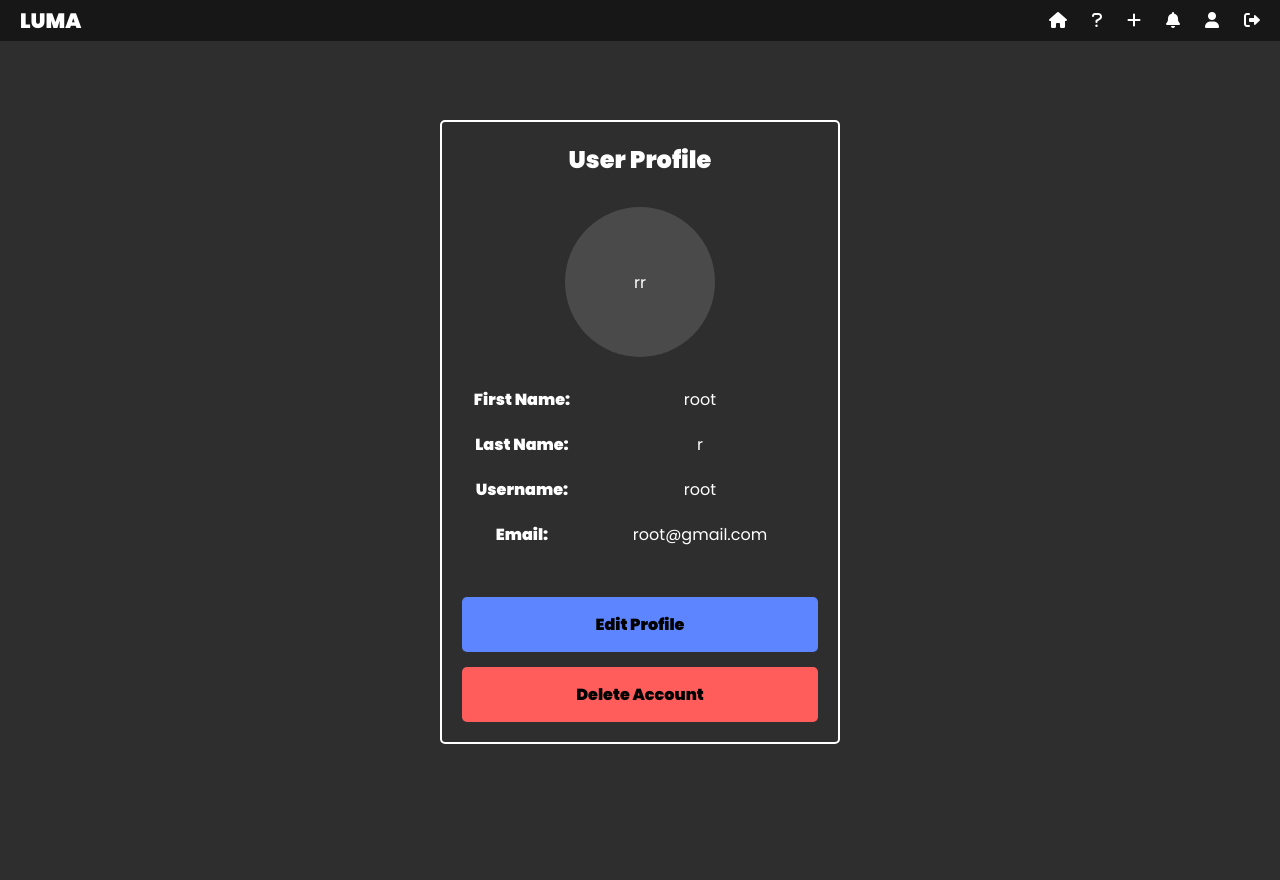
After one commit to 00ROHIT00/LUMA, a Django app: page /profile/ in a window 1280 px wide. The commit adds this page. Run offline with Django 5.2, Linux system fonts and the light colour scheme; a user stored in the database is signed in.

Commit message:
Added user profile page , chat and message model

```diff
--- a/chat/models.py
+++ b/chat/models.py
@@ -47,3 +47,15 @@ class User(AbstractBaseUser):
 
     def has_module_perms(self, app_label):
         return self.is_admin
+
+class Chat(models.Model):
+    sender = models.ForeignKey(User, related_name='sender_chats', on_delete=models.CASCADE)
+    recipient = models.ForeignKey(User, related_name='recipient_chats', on_delete=models.CASCADE)
+    created_at = models.DateTimeField(auto_now_add=True)
+    updated_at = models.DateTimeField(auto_now=True)
+
+class Message(models.Model):
+    chat = models.ForeignKey(Chat, related_name='messages', on_delete=models.CASCADE)
+    sender = models.ForeignKey(User, on_delete=models.CASCADE)
+    content = models.TextField()
+    sent_at = models.DateTimeField(auto_now_add=True)
--- a/chat/urls.py
+++ b/chat/urls.py
@@ -17,5 +17,7 @@ urlpatterns = [
     path('admin-dashboard/manage-users/', manage_users, name='manage_users'),
     path('admin-dashboard/delete-user/<int:user_id>/', delete_user, name='delete_user'),
     path('admin-dashboard/edit-user/<int:user_id>/', edit_user, name='edit_user'),
-    path('admin-dashboard/update-user/<int:user_id>/', update_user, name='update_user'),  # Add this line
+    path('admin-dashboard/update-user/<int:user_id>/', update_user, name='update_user'),
+    path('profile/', views.profile, name='profile'),
+    path('delete_account/', views.delete_account, name='delete_account'),
 ]
--- a/chat/views.py
+++ b/chat/views.py
@@ -213,3 +213,32 @@ def update_user(request, user_id):
         messages.success(request, f"{user.first_name}'s details have been updated successfully.")
         return redirect('manage_users')
     return render(request, 'admin_userEdit.html', {'user': user})
+
+from django.shortcuts import render, redirect
+from django.contrib.auth.decorators import login_required
+from django.contrib import messages
+from .models import User
+
+@login_required
+def profile(request):
+    if request.method == 'POST':
+        user = request.user
+        user.first_name = request.POST['first_name']
+        user.last_name = request.POST['last_name']
+        user.username = request.POST['username']
+        user.email = request.POST['email']
+        user.save()
+        messages.success(request, 'Your profile was successfully updated!')
+        return redirect('profile')
+
+    return render(request, 'profile.html')
+
+@login_required
+def delete_account(request):
+    if request.method == 'POST':
+        user = request.user
+        user.delete()
+        messages.success(request, 'Your account was successfully deleted!')
+        return redirect('home')
+
+    return render(request, 'delete_account.html')
--- a/templates/base.html
+++ b/templates/base.html
@@ -20,6 +20,8 @@
         padding: 0;
         box-sizing: border-box;
         font-family: "Poppins", sans-serif;
+        user-select: none;
+        scrollbar-width: none;
       }
       body {
         background-color: #121212; /* Dark background */
@@ -168,7 +170,7 @@
           </a>
         </li>
         <li>
-          <a href="" data-tooltip="Profile">
+          <a href="{% url 'profile' %}" data-tooltip="Profile">
             <i class="fa-solid fa-user"></i>
           </a>
         </li>
--- a/templates/chat.html
+++ b/templates/chat.html
@@ -14,7 +14,7 @@
     display: flex;
     overflow: hidden;
     position: fixed;
-    top: 60px; /* Adjust based on your navbar height */
+    top: 60px;
     left: 0;
     right: 0;
     bottom: 0;
--- /dev/null
+++ b/templates/profile.html
@@ -0,0 +1,216 @@
+{% extends 'base.html' %}
+{% block content %}
+<style>
+    body, html {
+        margin: 0;
+        padding: 0;
+        height: 100%;
+        width: 100%;
+        background-color: #2E2E2E;
+        color: #FFFFFF;
+        font-family: Arial, sans-serif;
+    }
+
+    .profile-container {
+        display: flex;
+        flex-direction: column;
+        align-items: center;
+        padding-top: 20px; /* Fixed 20px spacing from navbar */
+        min-height: calc(100vh - 60px); /* Adjust based on your navbar height */
+    }
+
+    .profile-content {
+        width: 100%;
+        max-width: 400px;
+        display: flex;
+        flex-direction: column;
+        align-items: center;
+        padding: 20px;
+        border: 2px solid white;
+        border-radius: 5px;
+    }
+
+    h2 {
+        margin-top: 0;
+        margin-bottom: 30px;
+    }
+
+    .profile-picture-container {
+        position: relative;
+        margin-bottom: 30px;
+    }
+
+    .profile-picture-label {
+        display: block;
+        text-align: center;
+        margin-bottom: 15px;
+        font-size: 18px;
+        font-weight: bold;
+    }
+
+    .profile-picture {
+        width: 150px;
+        height: 150px;
+        border-radius: 50%;
+        background-color: #4a4a4a;
+        display: flex;
+        align-items: center;
+        justify-content: center;
+        cursor: pointer;
+        overflow: hidden;
+        position: relative;
+    }
+
+    .profile-picture img {
+        width: 100%;
+        height: 100%;
+        object-fit: cover;
+    }
+
+    .profile-picture-overlay {
+        position: absolute;
+        top: 0;
+        left: 0;
+        width: 100%;
+        height: 100%;
+        background-color: rgba(0, 0, 0, 0.6);
+        display: flex;
+        align-items: center;
+        justify-content: center;
+        opacity: 0;
+        transition: opacity 0.3s ease;
+        border-radius: 50%;
+    }
+
+    .profile-picture:hover .profile-picture-overlay {
+        opacity: 1;
+    }
+
+    .profile-details {
+        width: 100%;
+        margin-bottom: 30px;
+    }
+
+    .profile-field {
+        margin-bottom: 20px;
+        display: flex;
+    }
+
+    .profile-field-label {
+        font-weight: bold;
+        min-width: 120px;
+    }
+
+    .profile-field-value {
+        flex-grow: 1;
+    }
+
+    .profile-buttons {
+        display: flex;
+        flex-direction: column;
+        align-items: center;
+        gap: 15px;
+        width: 100%;
+    }
+
+    .profile-button {
+        width: 100%;
+        padding: 15px;
+        border-radius: 5px;
+        border: none;
+        font-size: 16px;
+        cursor: pointer;
+        font-weight: bold;
+        transition: background-color 0.3s ease;
+    }
+
+    .edit-button {
+        background-color: #5C85FF;
+    }
+
+    .edit-button:hover {
+        background-color: #4a6cd9;
+    }
+
+    .delete-button {
+        background-color: #FF5C5C;
+    }
+
+    .delete-button:hover {
+        background-color: #d94a4a;
+    }
+
+    .hidden-file-input {
+        display: none;
+    }
+</style>
+
+<div class="profile-container">
+    <div class="profile-content">
+        <h2>User Profile</h2>
+
+        <div class="profile-picture-container">
+            <div class="profile-picture" id="profilePicContainer">
+                {% if user.profile_picture %}
+                    <img src="{{ user.profile_picture.url }}" alt="{{ user.username }}'s profile picture">
+                {% else %}
+                    <span>{{ user.first_name|first }}{{ user.last_name|first }}</span>
+                {% endif %}
+                <div class="profile-picture-overlay">Change Profile Picture</div>
+            </div>
+            <form id="profilePictureForm" method="post" action="" enctype="multipart/form-data">
+                {% csrf_token %}
+                <input type="file" name="profile_picture" id="profilePictureInput" class="hidden-file-input" accept="image/jpeg,image/png,image/gif,image/jpg,image/webp">
+            </form>
+        </div>
+
+        <div class="profile-details">
+            <div class="profile-field">
+                <div class="profile-field-label">First Name:</div>
+                <div class="profile-field-value">{{ user.first_name }}</div>
+            </div>
+            <div class="profile-field">
+                <div class="profile-field-label">Last Name:</div>
+                <div class="profile-field-value">{{ user.last_name }}</div>
+            </div>
+            <div class="profile-field">
+                <div class="profile-field-label">Username:</div>
+                <div class="profile-field-value">{{ user.username }}</div>
+            </div>
+            <div class="profile-field">
+                <div class="profile-field-label">Email:</div>
+                <div class="profile-field-value">{{ user.email }}</div>
+            </div>
+        </div>
+
+        <div class="profile-buttons">
+            <form method="post" action="" style="width: 100%;">
+                {% csrf_token %}
+                <button type="submit" class="profile-button edit-button">Edit Profile</button>
+            </form>
+            <form method="post" action="{% url 'delete_account' %}" style="width: 100%;">
+                {% csrf_token %}
+                <button type="submit" class="profile-button delete-button">Delete Account</button>
+            </form>
+        </div>
+    </div>
+</div>
+
+<script>
+    document.addEventListener('DOMContentLoaded', function() {
+        const profilePicContainer = document.getElementById('profilePicContainer');
+        const profilePictureInput = document.getElementById('profilePictureInput');
+        const profilePictureForm = document.getElementById('profilePictureForm');
+
+        profilePicContainer.addEventListener('click', function() {
+            profilePictureInput.click();
+        });
+
+        profilePictureInput.addEventListener('change', function() {
+            if (this.files && this.files[0]) {
+                profilePictureForm.submit();
+            }
+        });
+    });
+</script>
+{% endblock %}
```
Also changed, not shown: chat/migrations/0005_chat_message.py (added), db.sqlite3.
